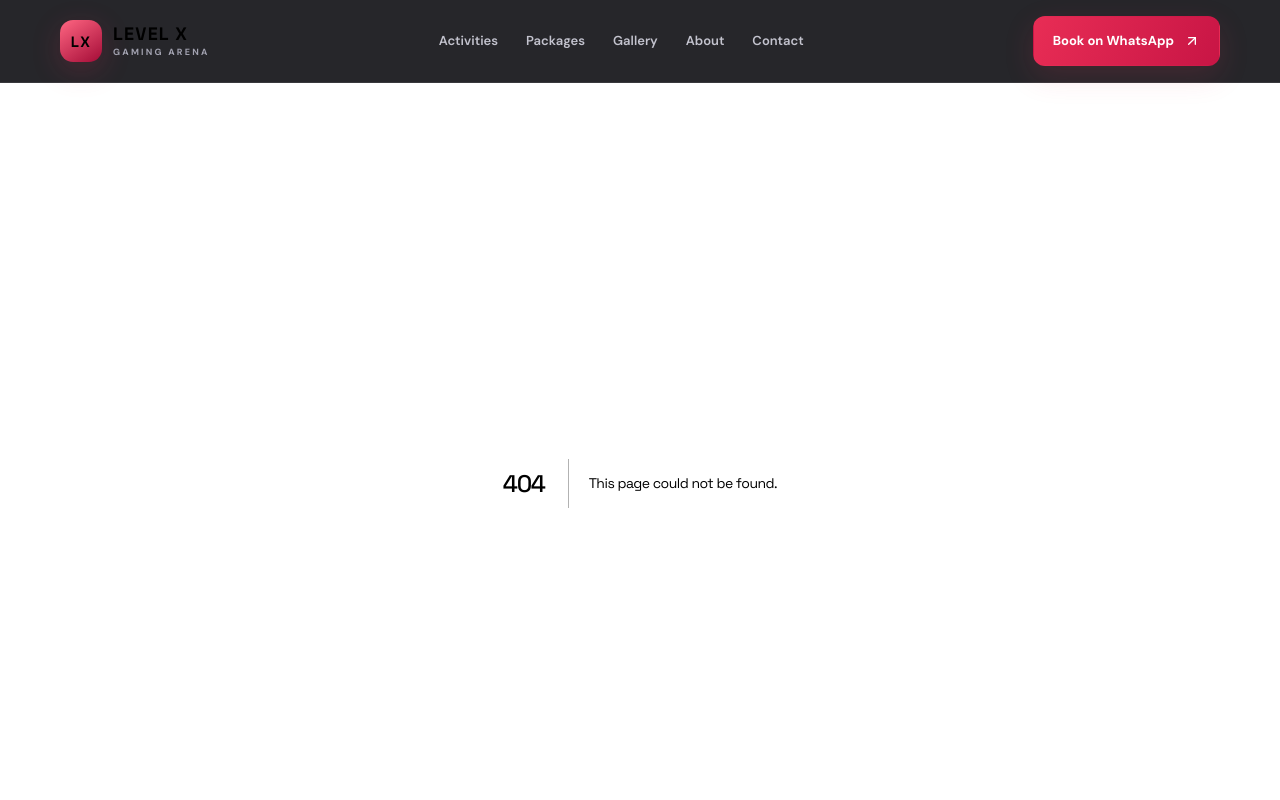
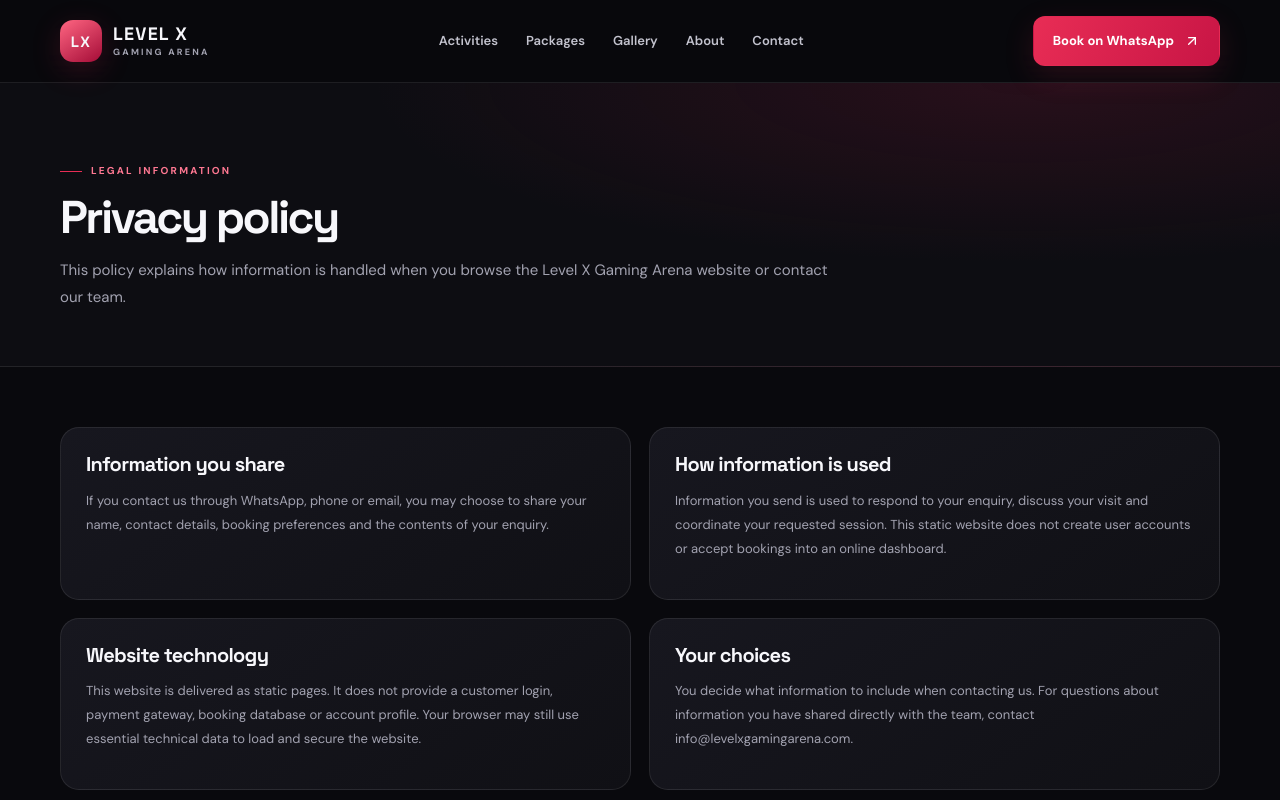
Before and after one commit to syedhussainabbaszaidi/levelxgamingarena, a Next.js app: page /privacy-policy in a window 1280 px wide. Before the commit this address had no page. Shown: the top 800 px of the page. Built offline with nearby package versions, Linux system fonts and the light colour scheme.

Commit message:
Add static package and information pages

```diff
--- /dev/null
+++ b/app/privacy-policy/page.tsx
@@ -0,0 +1,3 @@
+import type {Metadata} from "next";import {PageIntro} from "../components";
+export const metadata:Metadata={title:"Privacy policy"};
+export default function Privacy(){return <><section className="page-hero"><div className="container"><PageIntro eyebrow="Legal information" title="Privacy policy" copy="This policy explains how information is handled when you browse the Level X Gaming Arena website or contact our team."/></div></section><section className="content-section"><div className="container content-grid"><article className="legal-card"><h2>Information you share</h2><p>If you contact us through WhatsApp, phone or email, you may choose to share your name, contact details, booking preferences and the contents of your enquiry.</p></article><article className="legal-card"><h2>How information is used</h2><p>Information you send is used to respond to your enquiry, discuss your visit and coordinate your requested session. This static website does not create user accounts or accept bookings into an online dashboard.</p></article><article className="legal-card"><h2>Website technology</h2><p>This website is delivered as static pages. It does not provide a customer login, payment gateway, booking database or account profile. Your browser may still use essential technical data to load and secure the website.</p></article><article className="legal-card"><h2>Your choices</h2><p>You decide what information to include when contacting us. For questions about information you have shared directly with the team, contact info@levelxgamingarena.com.</p></article></div></section></>;}
```
